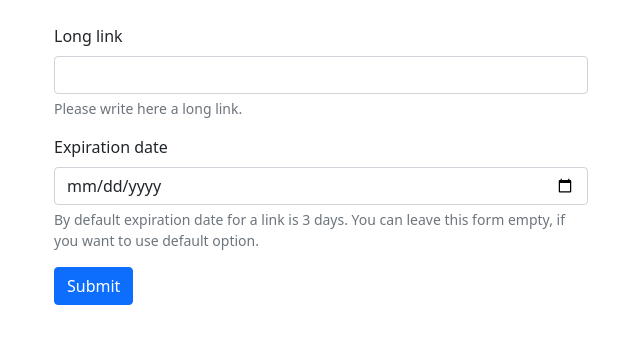
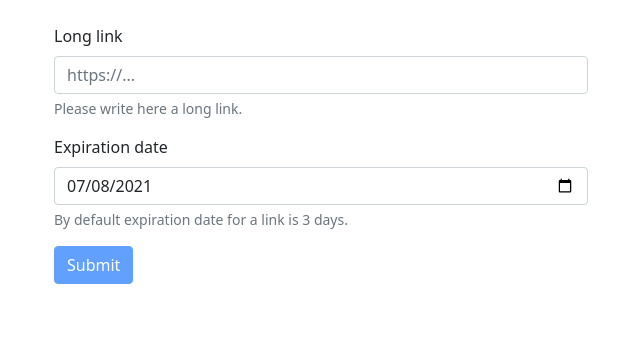
Before and after one commit to anna-freimuth/UrlShortenerProjectFrontend, an Angular app: page /home in a window 1280 px wide. Shown: the top 344 px of the page, without its empty margins (319-959 px from the left). Built offline with nearby package versions, Linux system fonts and the light colour scheme.

Commit message:
added validation for long url, set default date

```diff
--- a/src/app/app.module.ts
+++ b/src/app/app.module.ts
@@ -8,6 +8,7 @@ import {RouterModule} from "@angular/router";
 import {AppRoutingModule} from "./app-routing.module";
 import {InputUrlFormComponent} from './pages/home/input-url-form/input-url-form.component';
 import {OutputUrlRedirectComponent} from './pages/home/output-url-redirect/output-url-redirect.component';
+import {FormsModule, ReactiveFormsModule} from "@angular/forms";
 
 @NgModule({
   declarations: [
@@ -16,11 +17,14 @@ import {OutputUrlRedirectComponent} from './pages/home/output-url-redirect/outpu
     StatisticsComponent,
     InputUrlFormComponent,
     OutputUrlRedirectComponent
+
   ],
   imports: [
     BrowserModule,
     RouterModule,
-    AppRoutingModule
+    AppRoutingModule,
+    FormsModule,
+    ReactiveFormsModule
   ],
   providers: [],
   bootstrap: [AppComponent]
--- a/src/app/pages/home/input-url-form/input-url-form.component.html
+++ b/src/app/pages/home/input-url-form/input-url-form.component.html
@@ -1,20 +1,23 @@
 <div class="container mt-4 col-sm-6">
-  <form>
+  <form *ngIf="form" [formGroup]="form">
     <div class="form-group">
       <div class="mb-3">
         <label for="long-link" class="form-label">Long link</label>
-        <input type="text" class="form-control" id="long-link" aria-describedby="longLinkHelp">
+        <input type="text" class="form-control" id="long-link" placeholder="https://..." aria-describedby="longLinkHelp" formControlName="longLink">
         <div id="longLinkHelp" class="form-text">Please write here a long link.</div>
+
       </div>
       <div class="mb-3">
-        <label for="expiration-date" class="form-label">Expiration date</label>
-        <input type="date" class="form-control" id="expiration-date" aria-describedby="expirationDateHelp">
-        <div id="expirationDateHelp" class="form-text">By default expiration date for a link is 3 days. You can leave
-          this form empty, if you want to use default option.
+        <label for="expiration-date" class="form-label" >Expiration date</label>
+        <input type="date" class="form-control" id="expiration-date" aria-describedby="expirationDateHelp" formControlName="date">
+        <div id="expirationDateHelp" class="form-text">By default expiration date for a link is 3 days.
         </div>
       </div>
-
-      <button type="submit" class="btn btn-primary" id="submit" *ngIf="true">Submit</button>
+<div class="mt-2 mb-2" *ngIf="form.controls.longLink.errors&&form.dirty">
+  <p *ngIf="form.controls.longLink.hasError('pattern')"> Link is not valid</p>
+  <p *ngIf="form.controls.longLink.hasError('required')">Link is required</p>
+</div>
+      <button type="submit" class="btn btn-primary" id="submit" [disabled]="form.invalid" (click)="onSubmit()" >Submit</button>
     </div>
   </form>
   <div>
--- a/src/app/pages/home/input-url-form/input-url-form.component.ts
+++ b/src/app/pages/home/input-url-form/input-url-form.component.ts
@@ -1,15 +1,40 @@
-import { Component, OnInit } from '@angular/core';
+import {Component, OnInit} from '@angular/core';
+import {FormBuilder, FormGroup, Validators} from "@angular/forms";
+import {DatePipe} from "@angular/common";
 
 @Component({
   selector: 'app-input-url-form',
   templateUrl: './input-url-form.component.html',
-  styleUrls: ['./input-url-form.component.css']
+  styleUrls: ['./input-url-form.component.css'],
+  providers: [DatePipe]
 })
 export class InputUrlFormComponent implements OnInit {
 
-  constructor() { }
+  form: FormGroup | undefined;
+
+  pattern = 'https?:\\/\\/(www\\.)?[-a-zA-Z0-9@:%._\\+~#=]{1,256}\\.[a-zA-Z0-9()]{1,6}\\b([-a-zA-Z0-9()!@:%_\\+.~#?&\\/\\/=]*)'
+
+  constructor(private fb: FormBuilder, private datePipe: DatePipe) {
+  }
 
   ngOnInit(): void {
+    this.formInit();
   }
 
+
+  private formInit(): void {
+    this.form = this.fb.group({
+        longLink: [null, [Validators.required, Validators.pattern(this.pattern)]],
+        date: []
+      }
+    );
+    const date = new Date();
+    date.setDate(date.getDate() + 3);
+    this.form.controls.date.setValue(this.datePipe.transform(date, 'yyyy-MM-dd'));
+  }
+
+  onSubmit(){
+    console.log(this.form)
+    console.log(this.form?.value)
+  }
 }
```
